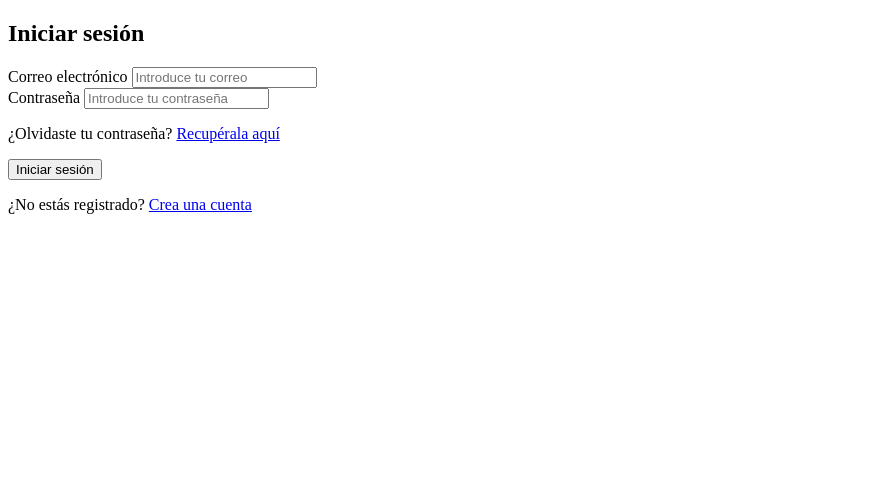
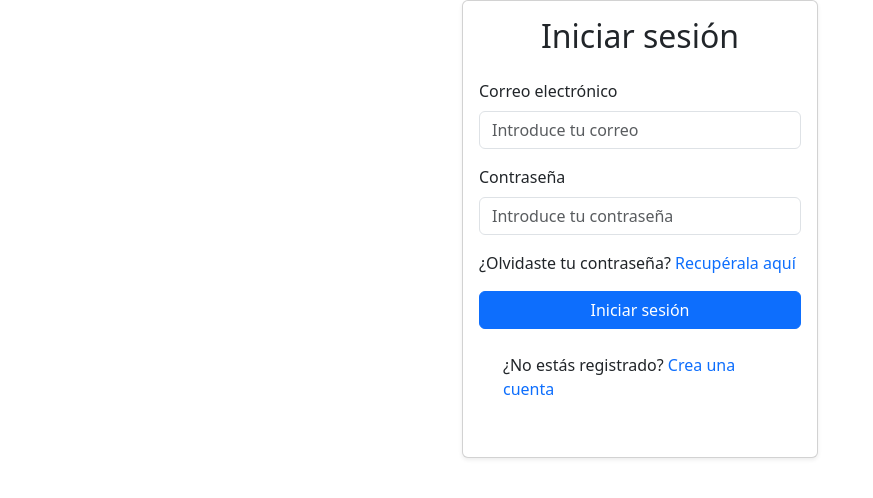
Before and after one commit to santiagomarchenaunilibre/proyecto, a website: page site/login.html in a window 1280 px wide. Shown: the whole page, without its empty margins (0-873 px from the left). Drawn offline with Linux system fonts and the light colour scheme; the site is published under a folder, as on GitHub Pages, so addresses that start at the root find nothing.

Commit message:
Editar ruta de estilos en login.html

```diff
--- a/site/login.html
+++ b/site/login.html
@@ -3,7 +3,7 @@
 <head>
     <meta charset="UTF-8">
     <meta name="viewport" content="width=device-width, initial-scale=1.0">
-    <link rel="stylesheet" href="/proyecto/site/css/styles.css">
+    <link rel="stylesheet" href="css/styles.css">
     <title>Login</title>
 
 
```
